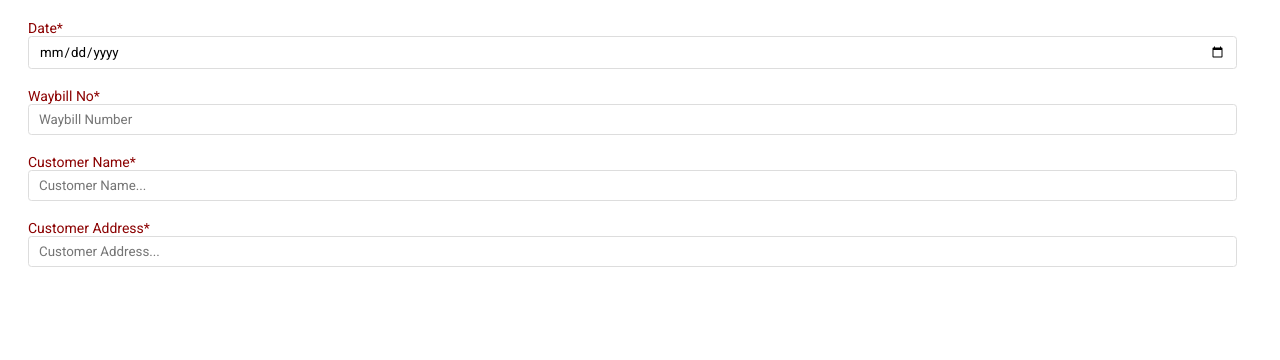
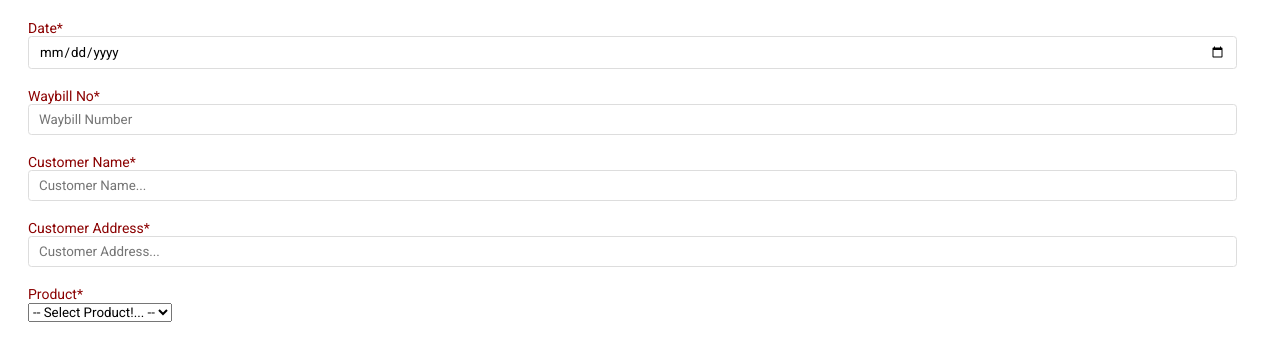
Before and after one commit to realmah06/individual, a plain HTML site: page dashboard.html in a window 1280 px wide. Drawn offline with nearby package versions, Linux system fonts and the light colour scheme; some packages are replaced by stand-ins of ours; a script that the page names is missing; a web font is replaced by a local one.

Commit message:
Update dashboard.html

```diff
--- a/dashboard.html
+++ b/dashboard.html
@@ -64,6 +64,13 @@
                 <label for="Customer Address*">Customer Address*</label>
                 <input type="text" name="customer-address" id="customer-address" placeholder="Customer Address...">
             </div>
+              <br>
+              <div class="form-group">
+                <label for="product">Product*</label>
+                <select name="product" id="product">
+                    <option value=""> -- Select Product!... -- </option>
+                </select>
+            </div>
           </form>
           </div>
       </body>
```
